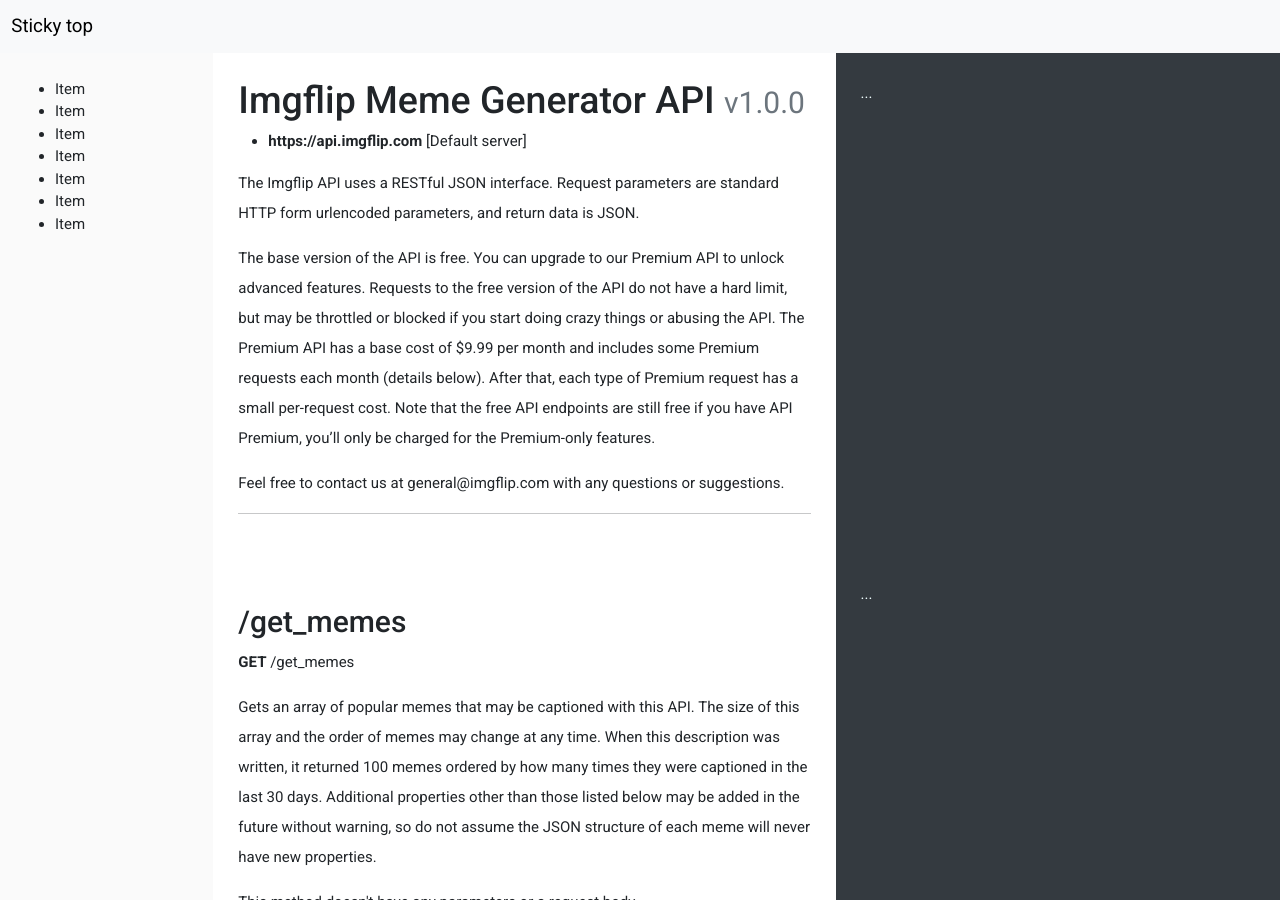
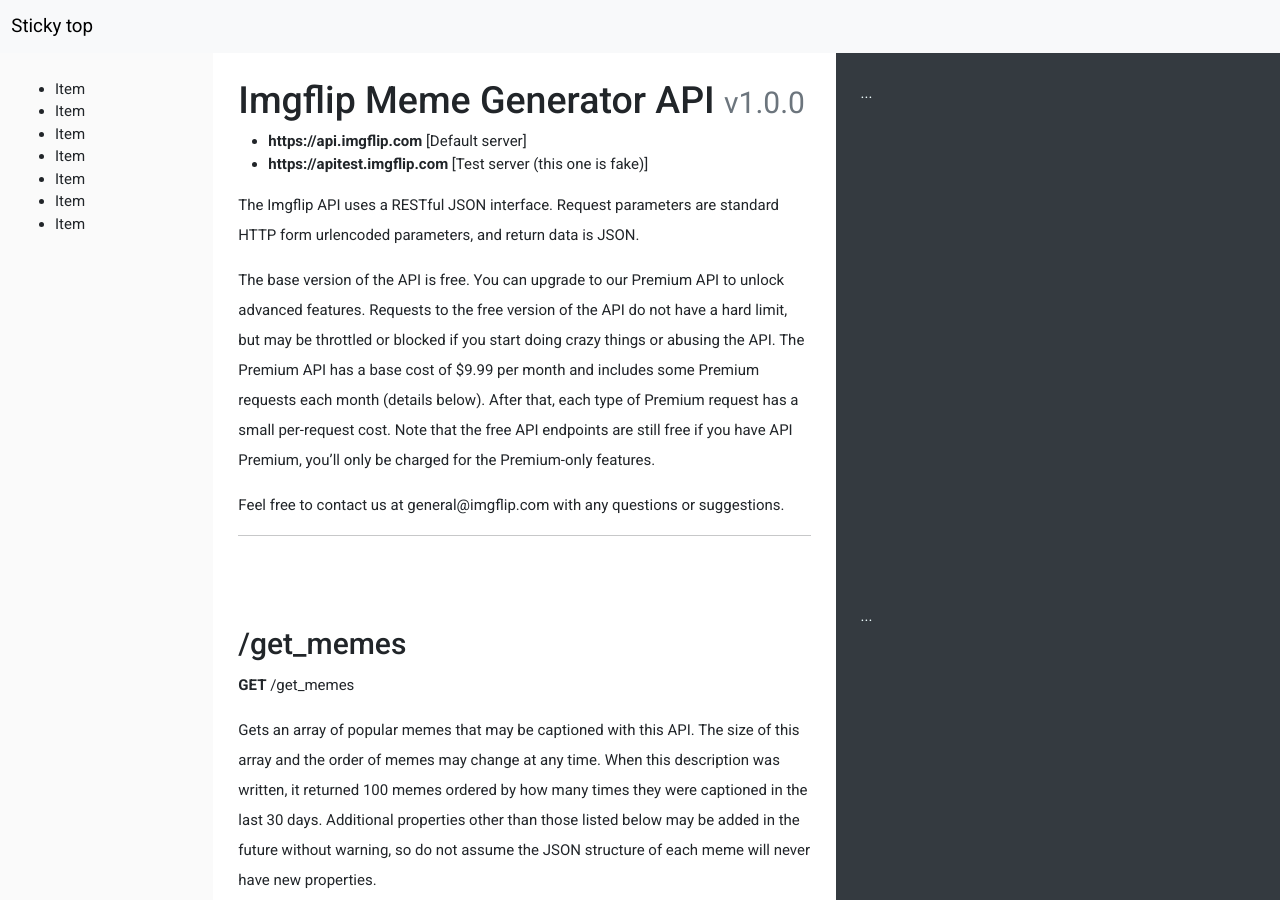
Before and after one commit to james-sabel/jekyll-openapi-parser, a Jekyll site: the page built from index.markdown, in a window 1280 px wide and 900 px high. Built offline with Jekyll 4.4.1, drawn with Linux system fonts in a browser that asks for light colours.

Commit message:
Added a fake test server in the API spec file.

```diff
--- a/_data/meme_generator.yaml
+++ b/_data/meme_generator.yaml
@@ -12,6 +12,8 @@ info:
 servers:
   - url: https://api.imgflip.com
     description: Default server
+  - url: https://apitest.imgflip.com
+    description: Test server (this one is fake)
 
 security:
   - BasicAuth: [] # use the same name as under #/securitySchemes
```
